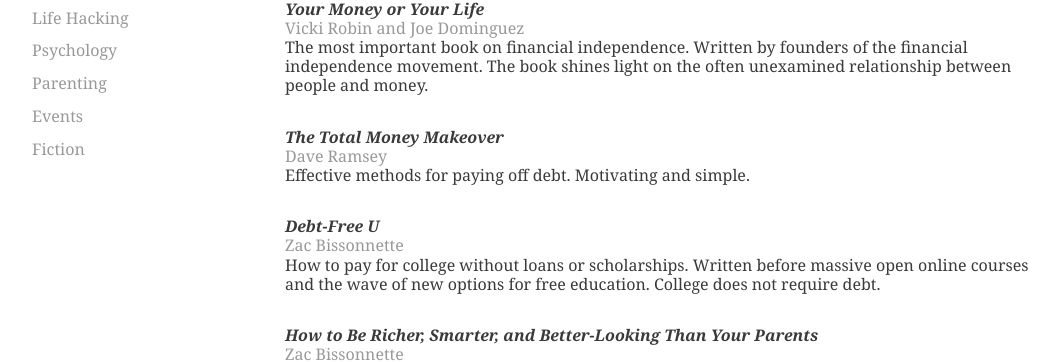
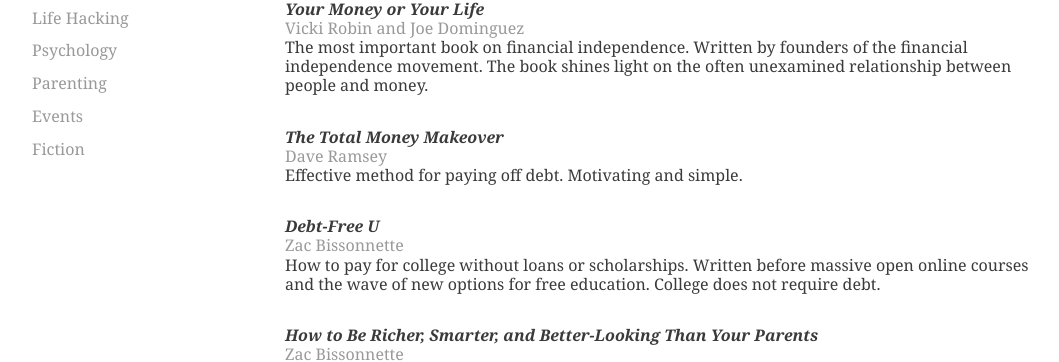
Before and after one commit to bstnel/bstnel.github.io, a Jekyll site: the page books/finance/index.html, which Jekyll copies as it is, in a window 1280 px wide. Shown: the part 282-644 px from the top of the page, without its empty margins (99-1158 px from the left). Built offline with Jekyll 4.4.1, drawn with Linux system fonts in a browser that asks for light colours.

Commit message:
Update index.html

```diff
--- a/books/finance/index.html
+++ b/books/finance/index.html
@@ -57,7 +57,7 @@
       <p>
           <h3>The Total Money Makeover</h3>
   <h4>Dave Ramsey</h4>
-  <h5>Effective methods for paying off debt. Motivating and simple. </h5>
+  <h5>Effective method for paying off debt. Motivating and simple. </h5>
       </p>
       <p>
           <h3>Debt-Free U</h3>
```
